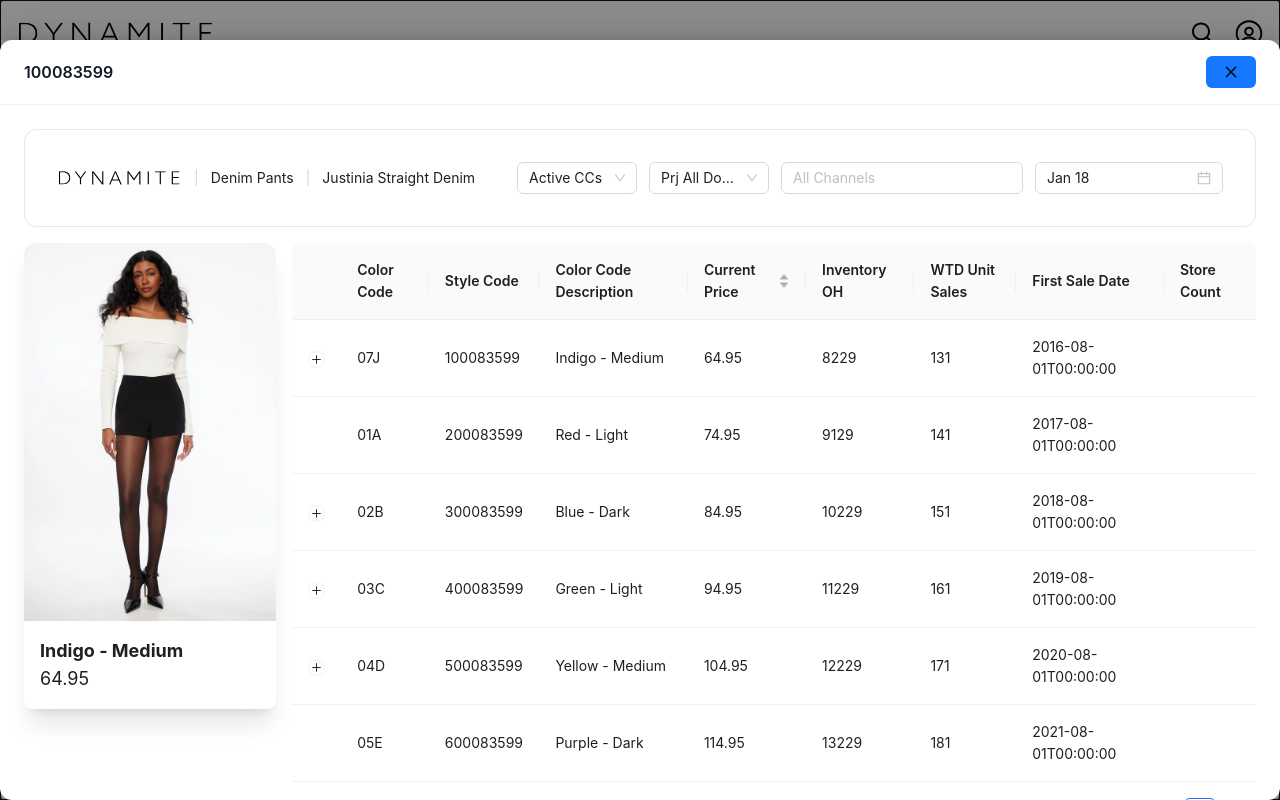
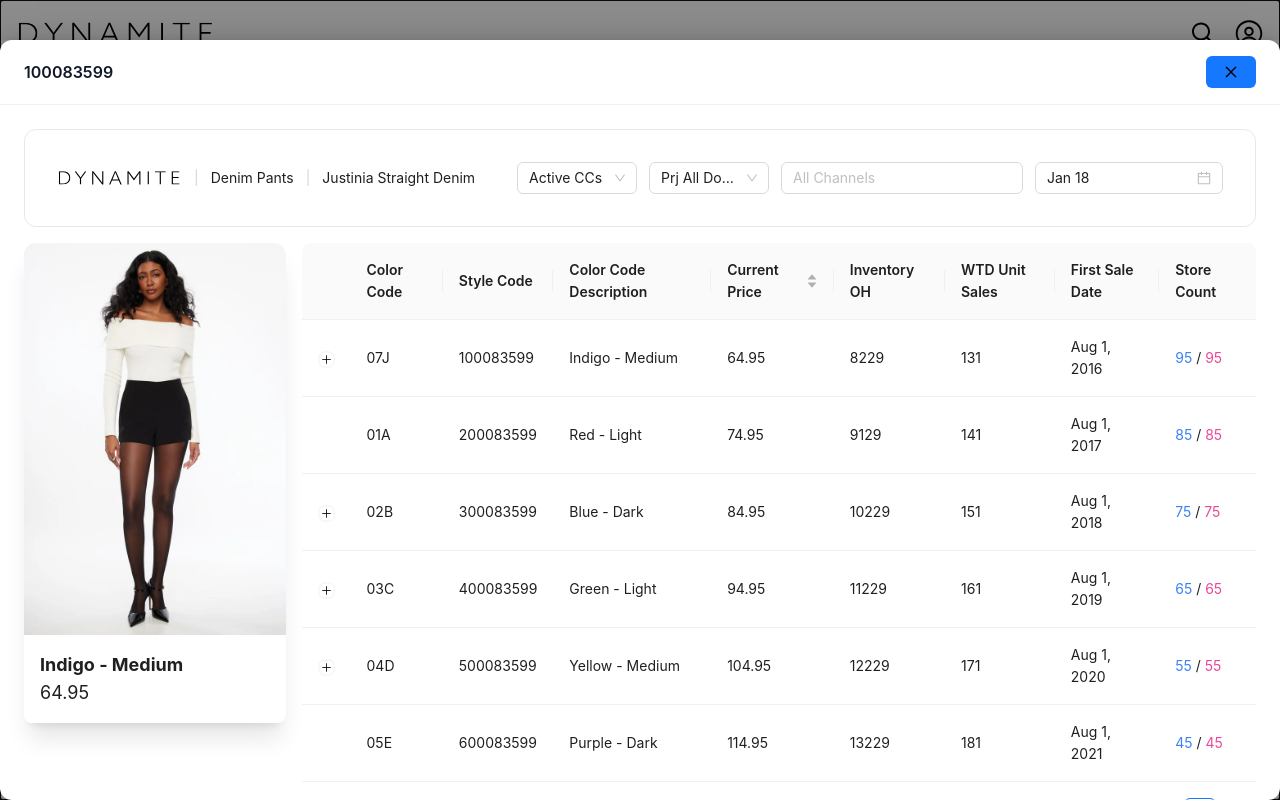
Before and after one commit to kevinshirley/ecom-inventory, a Next.js app: page / in a window 1280 px wide. Both pictures are taken after a click on the element 178 px from the left and 318 px from the top of the page. Shown: the top 800 px of the page. Built offline with nearby package versions, Linux system fonts and the light colour scheme.

Commit message:
Store count + sale date table render

```diff
--- a/src/components/products/product-drawer/table.tsx
+++ b/src/components/products/product-drawer/table.tsx
@@ -2,12 +2,14 @@
 import { Table } from 'antd'
 import { isNil, isEmpty } from 'lodash'
 import { ProductType } from '@/interfaces/product'
+import moment from 'moment'
 
 interface DataType {
   key: React.Key;
   title: string;
   dataIndex: string;
   sorter?: (a: any, b: any) => number;
+  render?: any;
 }
 
 const columns: DataType[] = [
@@ -26,12 +28,29 @@
   },
   { title: 'Inventory OH', dataIndex: 'inventoryOnHand', key: 'inventoryOnHand' },
   { title: 'WTD Unit Sales', dataIndex: 'weekToDateUnitSales', key: 'weekToDateUnitSales' },
-  { title: 'First Sale Date', dataIndex: 'firstSaleDate', key: 'firstSaleDate' },
-  // { title: 'F-Unit Sales', dataIndex: '', key: 'x' },
-  // { title: 'F-UPAS', dataIndex: '', key: 'x' },
-  // { title: 'F-Inventory OH', dataIndex: '', key: 'x' },
-  // { title: 'F-WOS', dataIndex: '', key: 'x' },
-  { title: 'Store Count', dataIndex: '', key: 'x' },
+  {
+    title: 'First Sale Date',
+    dataIndex: 'firstSaleDate',
+    key: 'firstSaleDate',
+    render: (date: any) => {
+      console.log({ date });
+      return (
+        <span>{moment(date).format('ll')}</span>
+      )
+    }
+  },
+  {
+    title: 'Store Count',
+    dataIndex: 'storeCount',
+    key: 'storeCount',
+    render: (storeCount: { active: number, intended: number }) => (
+      <>
+        <span className='text-blue-500'>{storeCount.active}</span>
+        <span> / </span>
+        <span className='text-pink-500'>{storeCount.intended}</span>
+      </>
+    )
+  },
 ];
 
 const ProductDrawerTable: React.FC<{ product: ProductType }> = ({ product }) => (
```
